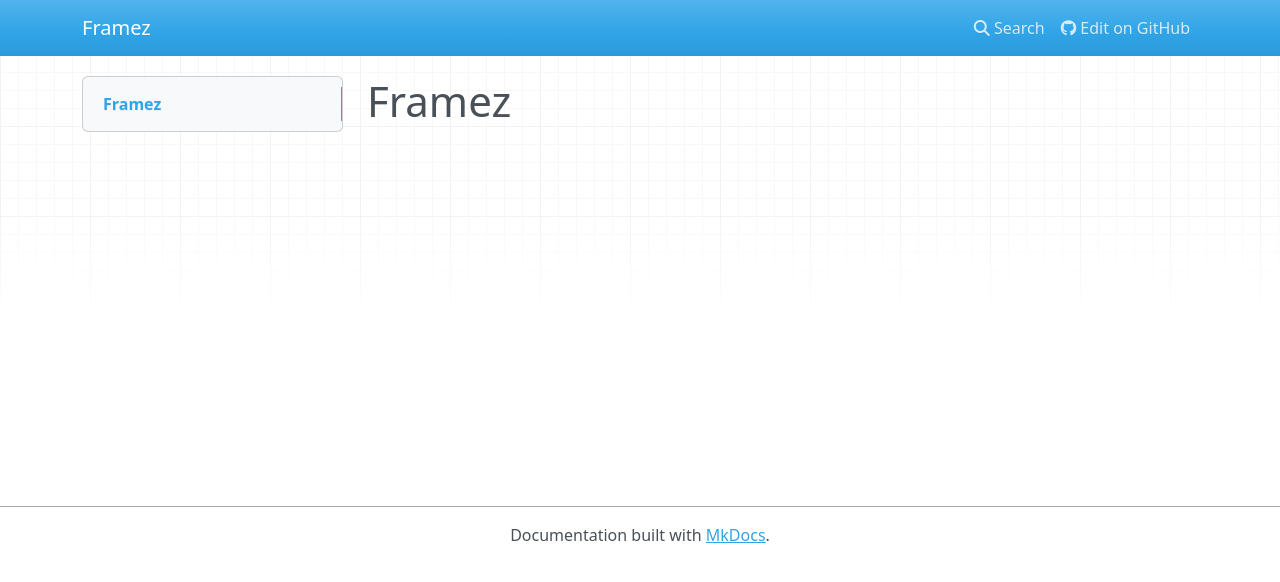
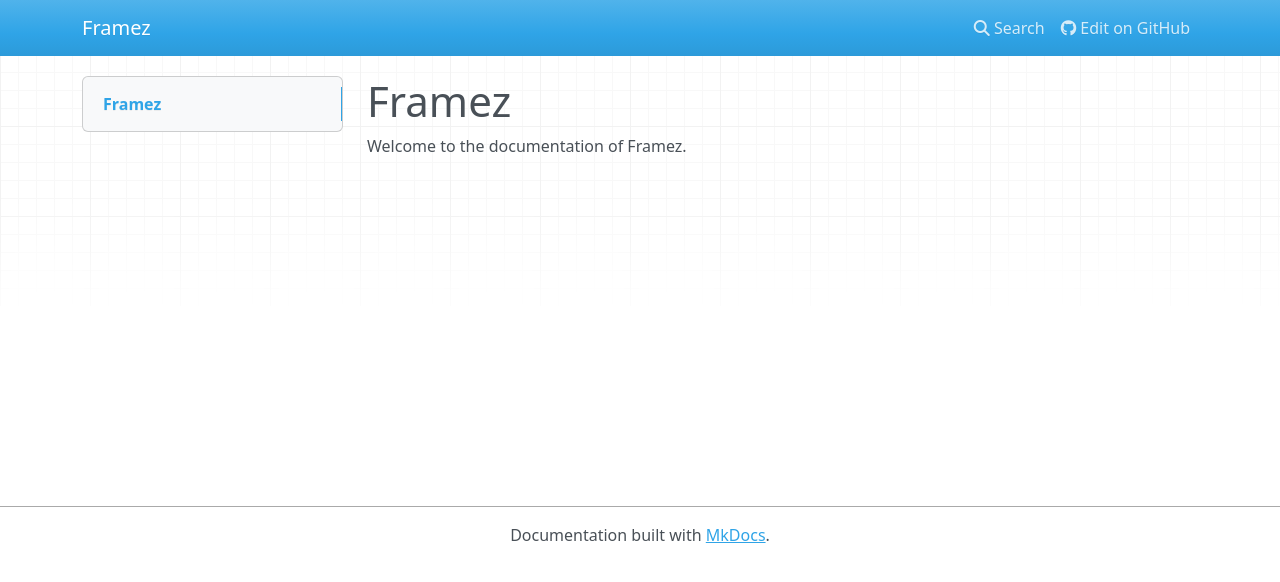
Before and after one commit to ModDocs/framez, an MkDocs documentation site: the page built from docs/index.md, in a window 1280 px wide. Shown: the top 582 px of the page. Built offline with MkDocs 1.6.1, drawn with Linux system fonts in a browser that asks for light colours; nearby versions of some CDN libraries; old or Windows-style settings are respelled for this version of MkDocs.

Commit message:
Travis build test

```diff
--- a/docs/index.md
+++ b/docs/index.md
@@ -1 +1,2 @@
 # Framez
+Welcome to the documentation of Framez.
```
